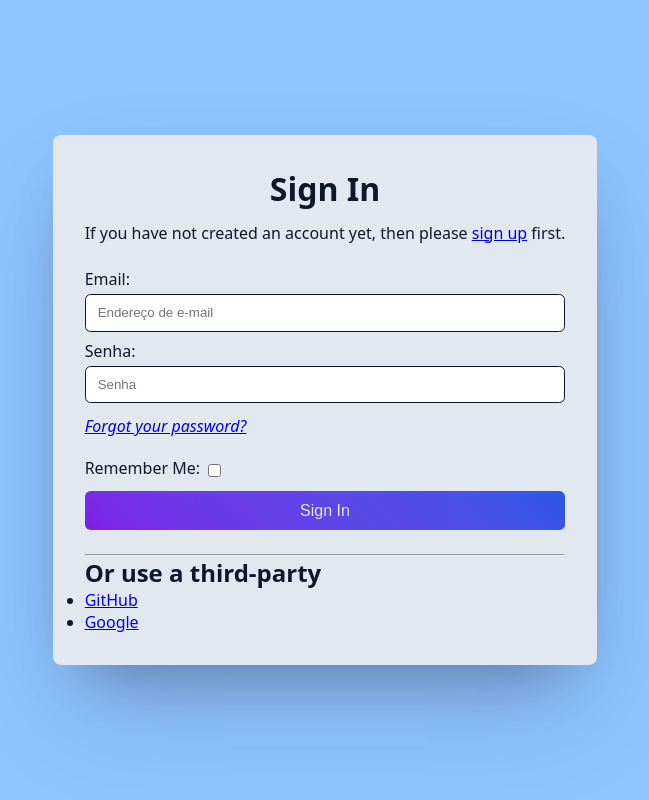
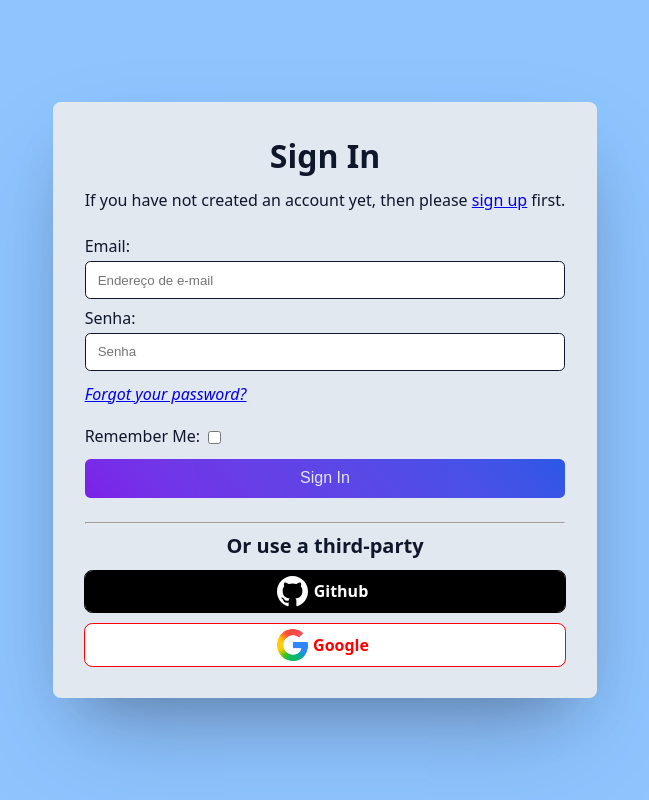
Before and after one commit to keinermendoza/django-static-generator, a Django app: a page that uses templates/allauth/layouts/base.html in a window 1280 px wide. Shown: the whole page, without its empty margins (315-964 px from the left). Run offline with Django 5.2, Linux system fonts and the light colour scheme.

Commit message:
feat: add style for social account buttons

```diff
--- a/static/allauth/css/styles.css
+++ b/static/allauth/css/styles.css
@@ -35,6 +35,12 @@ h1 {
     font-size: 2rem;
     text-align: center;
     margin-bottom: 0.75rem;
+}
+
+h2 {
+    font-size: 1.25rem;
+    text-align: center;
+    margin-block: 0.5rem;
 }
 
 form {
@@ -121,3 +127,84 @@ form button:hover {
 .custom-password-input-container:has(input[type=text]) button svg.pasword-showed {
     display: none;
 } */
+
+
+
+
+ul:has(li a[title=GitHub]),
+l:has(li a[title=Google]) {
+    list-style: none;
+}
+
+a[title=GitHub],
+a[title=Google]
+{
+    color: transparent;
+    position: relative;
+    text-align: center;
+    display: block;
+    margin-top: 0.75rem;
+    border-radius: 0.45rem;
+    padding: 0.3rem 1rem;
+    width: 100%;
+    outline: black solid 1px;
+    border: solid black 5px;
+}
+
+a[title=GitHub] {
+    background-color: black;
+}
+
+a[title=GitHub]:hover {
+    background-color: rgba(0,0,0,.85);
+    border: solid 5px rgba(0,0,0,.85);
+}
+
+a[title=Google] {
+    outline: red solid 1px;
+    border-color:white;
+    background-color: white;
+}
+
+a[title=GitHub]::before,
+a[title=Google]::before,
+a[title=GitHub]::after,
+a[title=Google]::after {
+    content: "";
+    position: absolute;
+    width: 100%;
+    inset: 0;
+    margin: auto;
+    display: grid;
+    place-content: center;
+}
+
+a[title=GitHub]::before,
+a[title=Google]::before {
+    transform: translateX(-2rem);
+}
+
+a[title=GitHub]::after,
+a[title=Google]::after {
+    transform: translateX(1rem);
+    font-size: 1rem;
+    font-weight: 600;
+}
+
+a[title=GitHub]::after {
+    content: "Github";
+    color: white;
+}
+
+a[title=Google]::after {
+    content: "Google";
+    color: red;
+}
+
+a[title=GitHub]::before {
+    background: url('/static/icons/github.svg') no-repeat center / contain;
+
+}
+a[title=Google]::before {
+    background: url('/static/icons/google.svg') no-repeat center / contain;
+}
```
Also changed, not shown: static/icons/github.svg (added), static/icons/google.svg (added).
